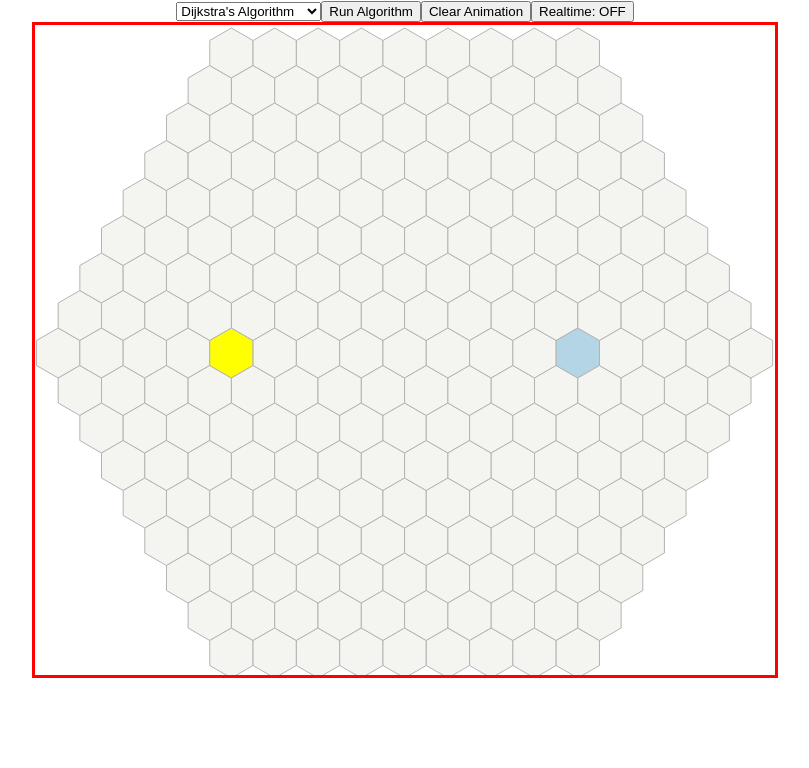
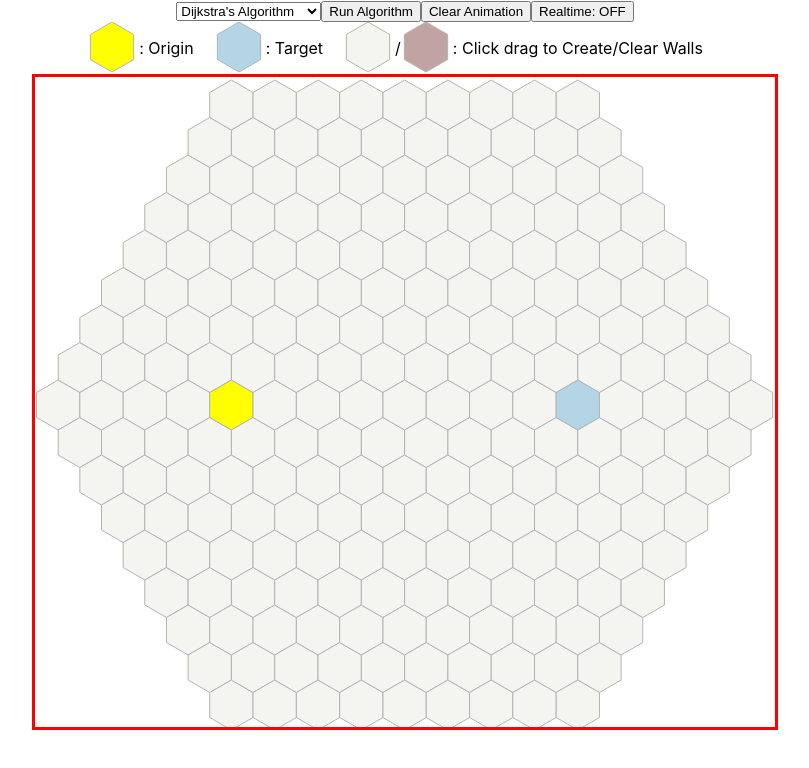
Before and after one commit to tongxuanbao/hexagongrids-visualizer, a React (Create React App) app: page / in a window 1280 px wide. Shown: the top 768 px of the page, without its empty margins (235-1044 px from the left). Built offline with nearby package versions, Linux system fonts and the light colour scheme.

Commit message:
Still work

```diff
--- a/src/App.jsx
+++ b/src/App.jsx
@@ -1,6 +1,7 @@
 import logo from "./logo.svg";
 import "./App.css";
 import Mainbody from "./Components/Mainbody";
+import { useState, useEffect, createContext } from "react";
 
 // // Import the functions you need from the SDKs you need
 // import { initializeApp } from "firebase/f";
@@ -22,8 +23,32 @@ import Mainbody from "./Components/Mainbody";
 // const app = initializeApp(firebaseConfig);
 // const analytics = getAnalytics(app);
 
+function getWindowDimensions() {
+  const { innerWidth: width, innerHeight: height } = window;
+  return Math.min(width, height - 100);
+}
+
+export const GridContext = createContext({});
+
 function App() {
-  return <Mainbody />;
+  const [panelDimensions, setWindowDimensions] = useState(
+    getWindowDimensions()
+  );
+
+  useEffect(() => {
+    function handleResize() {
+      setWindowDimensions(getWindowDimensions());
+    }
+
+    window.addEventListener("resize", handleResize);
+    return () => window.removeEventListener("resize", handleResize);
+  }, []);
+
+  return (
+    <GridContext.Provider value={panelDimensions}>
+      <Mainbody />
+    </GridContext.Provider>
+  );
 }
 
 export default App;
--- /dev/null
+++ b/src/Components/ControlPanel/index.jsx
@@ -0,0 +1,29 @@
+const ControlPanel = (props) => {
+  const {
+    algo,
+    onAlgoChanged,
+    executeAlgo,
+    clearAnimation,
+    realTime,
+    setRealTime,
+  } = props;
+  return (
+    <div className="ControlPanel">
+      <select className="algo-selection" onChange={onAlgoChanged} value={algo}>
+        <option value="dijkstra">Dijkstra's Algorithm</option>
+        <option value="astar">A* Search</option>
+        <option value="bfs">Breadth First Search</option>
+        <option value="dfs">Depth First Search</option>
+      </select>
+      <button onClick={() => executeAlgo()}>Run Algorithm</button>
+      <button onClick={() => clearAnimation()} disabled={realTime}>
+        Clear Animation
+      </button>
+      <button onClick={() => setRealTime(!realTime)}>{`Realtime: ${
+        realTime ? "ON" : "OFF"
+      }`}</button>
+    </div>
+  );
+};
+
+export default ControlPanel;
--- /dev/null
+++ b/src/Components/Legends/index.jsx
@@ -0,0 +1,74 @@
+import { useContext, useState } from "react";
+import { GridContext, HexUtils } from "../../HexagonGrids";
+import "../../Styles/Mainbody.css";
+
+const Legends = () => {
+  const { size } = useContext(GridContext);
+  const [points, setPoint] = useState(HexUtils.getStrHexCorners(size));
+  return (
+    <div className="Legends">
+      <svg
+        width={size * 2 + 2}
+        height={size * 2 + 2}
+        viewBox={`-${size} -${size} ${size * 2 + 2} ${size * 2 + 2}`}
+        // style={{ border: "3px solid red" }}
+      >
+        <g className="hexagon origin">
+          <polygon
+            points={points}
+            stroke="hsl(0, 0%, 70%)"
+            strokeWidth="1"
+          ></polygon>
+        </g>
+      </svg>
+      <p className="withMargin">: Origin</p>
+      <svg
+        width={size * 2 + 2}
+        height={size * 2 + 2}
+        viewBox={`-${size} -${size} ${size * 2 + 2} ${size * 2 + 2}`}
+        // style={{ border: "3px solid red" }}
+      >
+        <g className="target">
+          <polygon
+            points={points}
+            stroke="hsl(0, 0%, 70%)"
+            strokeWidth="1"
+          ></polygon>
+        </g>
+      </svg>
+      <p className="withMargin">: Target</p>
+      <svg
+        width={size * 2 + 2}
+        height={size * 2 + 2}
+        viewBox={`-${size} -${size} ${size * 2 + 2} ${size * 2 + 2}`}
+        // style={{ border: "3px solid red" }}
+      >
+        <g className="hexagon">
+          <polygon
+            points={points}
+            stroke="hsl(0, 0%, 70%)"
+            strokeWidth="1"
+          ></polygon>
+        </g>
+      </svg>
+      <p>/</p>
+      <svg
+        width={size * 2 + 2}
+        height={size * 2 + 2}
+        viewBox={`-${size} -${size} ${size * 2 + 2} ${size * 2 + 2}`}
+        // style={{ border: "3px solid red" }}
+      >
+        <g className="wall">
+          <polygon
+            points={points}
+            stroke="hsl(0, 0%, 70%)"
+            strokeWidth="1"
+          ></polygon>
+        </g>
+      </svg>
+      <p className="withMargin">: Click drag to Create/Clear Walls</p>
+    </div>
+  );
+};
+
+export default Legends;
--- a/src/Components/Mainbody/index.jsx
+++ b/src/Components/Mainbody/index.jsx
@@ -11,6 +11,8 @@ import {
 import { useEffect, useState, useContext } from "react";
 import useAlgorithms from "../Algorithms";
 import "../../Styles/Mainbody.css";
+import ControlPanel from "../ControlPanel";
+import Legends from "../Legends";
 
 const Mainbody = () => {
   const { size, width, height } = useContext(GridContext);
@@ -118,25 +120,15 @@ const Mainbody = () => {
   }
   return (
     <div className="Mainbody">
-      <div>
-        <select
-          className="algo-selection"
-          onChange={onAlgoChanged}
-          value={algo}
-        >
-          <option value="dijkstra">Dijkstra's Algorithm</option>
-          <option value="astar">A* Search</option>
-          <option value="bfs">Breadth First Search</option>
-          <option value="dfs">Depth First Search</option>
-        </select>
-        <button onClick={() => executeAlgo()}>Run Algorithm</button>
-        <button onClick={() => clearAnimation()} disabled={realTime}>
-          Clear Animation
-        </button>
-        <button onClick={() => setRealTime(!realTime)}>{`Realtime: ${
-          realTime ? "ON" : "OFF"
-        }`}</button>
-      </div>
+      <ControlPanel
+        algo={algo}
+        onAlgoChanged={onAlgoChanged}
+        executeAlgo={executeAlgo}
+        clearAnimation={clearAnimation}
+        realTime={realTime}
+        setRealTime={setRealTime}
+      />
+      <Legends />
       <div>
         <HexViewPort
           width={740}
--- a/src/Styles/Mainbody.css
+++ b/src/Styles/Mainbody.css
@@ -26,7 +26,8 @@ g.hexagon {
 }
 
 g.visited {
-  fill: hsl(200, 10%, 90%);
+  /* fill: hsl(200, 10%, 90%); */
+  fill: hsl(200, 50%, 80%);
   transition: fill 0.3s;
 }
 
@@ -61,3 +62,11 @@ g.wall {
     stroke-dashoffset: 0;
   }
 }
+
+.Legends {
+  display: flex;
+}
+
+.Legends .withMargin {
+  margin-right: 20px;
+}
```
